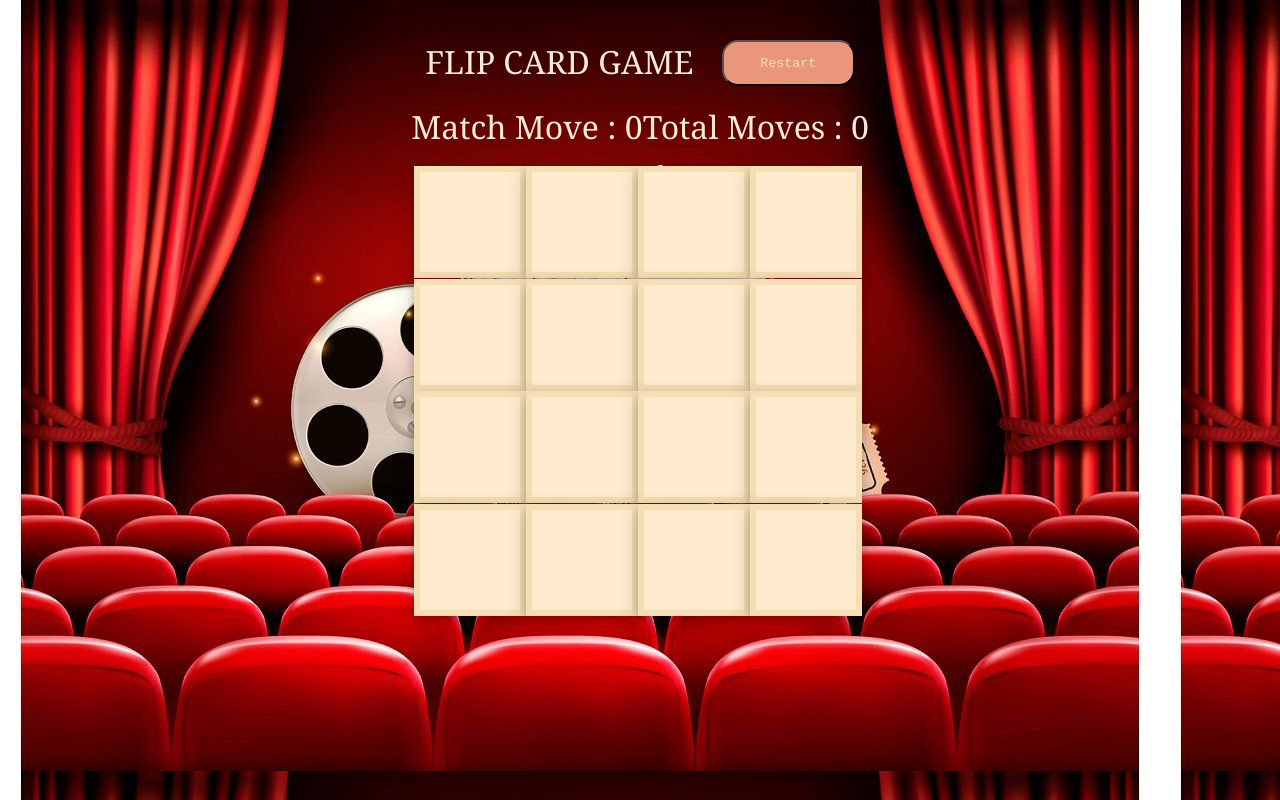
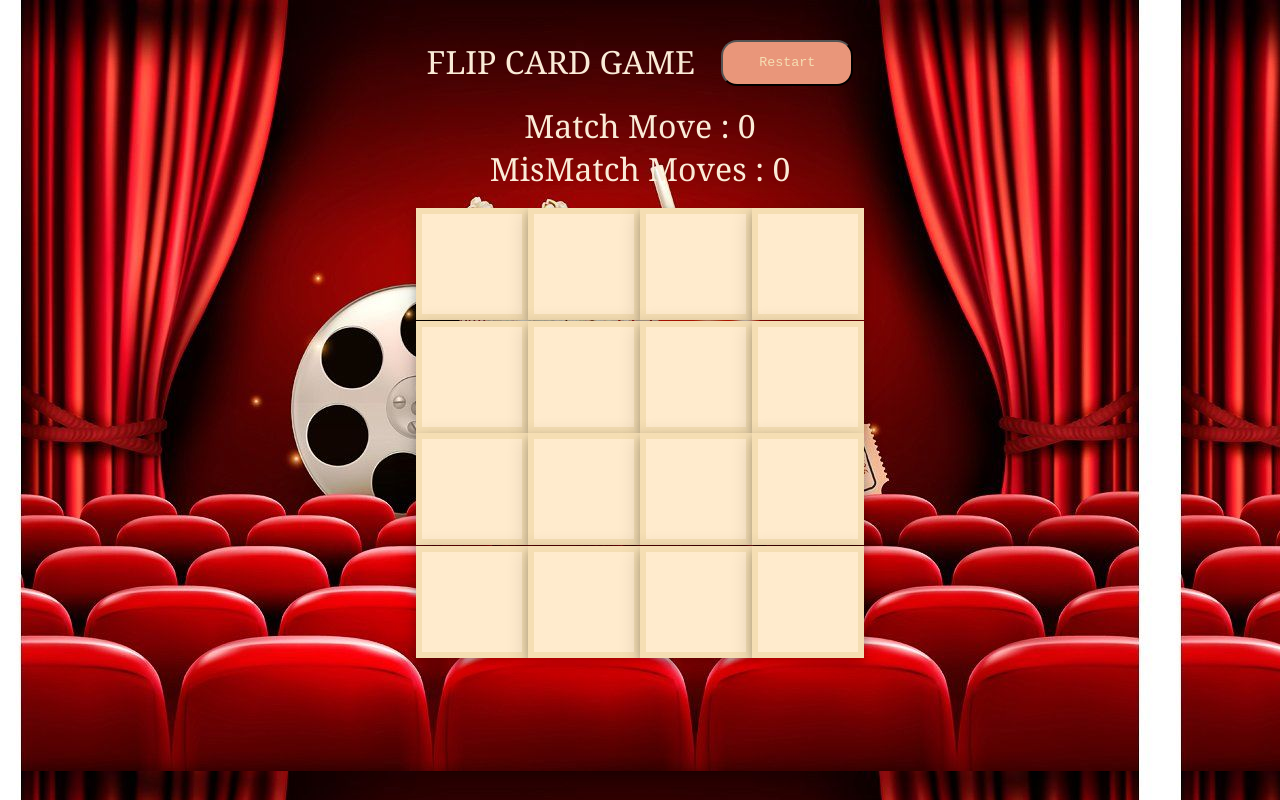
Before and after one commit to kathir1212/flipgame, a plain HTML site: page index.html in a window 1280 px wide. Drawn offline with Linux system fonts and the light colour scheme.

Commit message:
name and alignment changes

```diff
--- a/index.html
+++ b/index.html
@@ -60,7 +60,7 @@
         count.appendChild(MatchMove);
         const dismatchcounts = document.createElement('div');
         dismatchcounts.className = 'dismatchcounts';
-        dismatchcounts.innerHTML ="Total Moves : 0";
+        dismatchcounts.innerHTML ="MisMatch Moves : 0";
 
         count.appendChild(dismatchcounts);
 
@@ -106,7 +106,7 @@
                                 }
                             } else {
                                 dismatchcount +=1;
-                                dismatchcounts.innerHTML ="Total Moves" + ":" +  dismatchcount;
+                                dismatchcounts.innerHTML ="MisMatch Moves" + ":" +  dismatchcount;
                                 first.classList.remove('boxOpen');
                                 second.classList.remove('boxOpen');
                             }
--- a/style.css
+++ b/style.css
@@ -64,8 +64,7 @@ font-family: Georgia, 'Times New Roman', Times, serif;
     pointer-events: none;
 }
 .count{
-    display: flex;
-justify-content: space-around;
+
 margin-bottom: 4%;
 }
 
```
